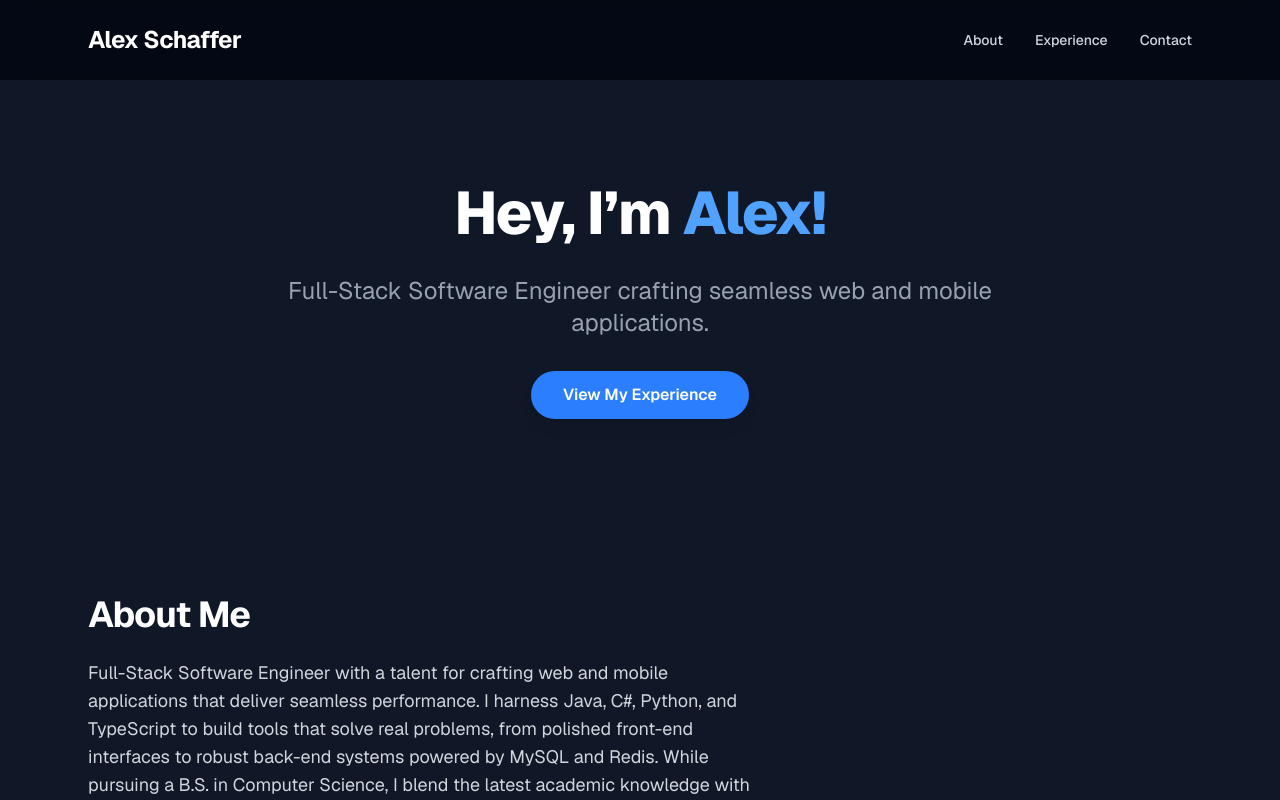
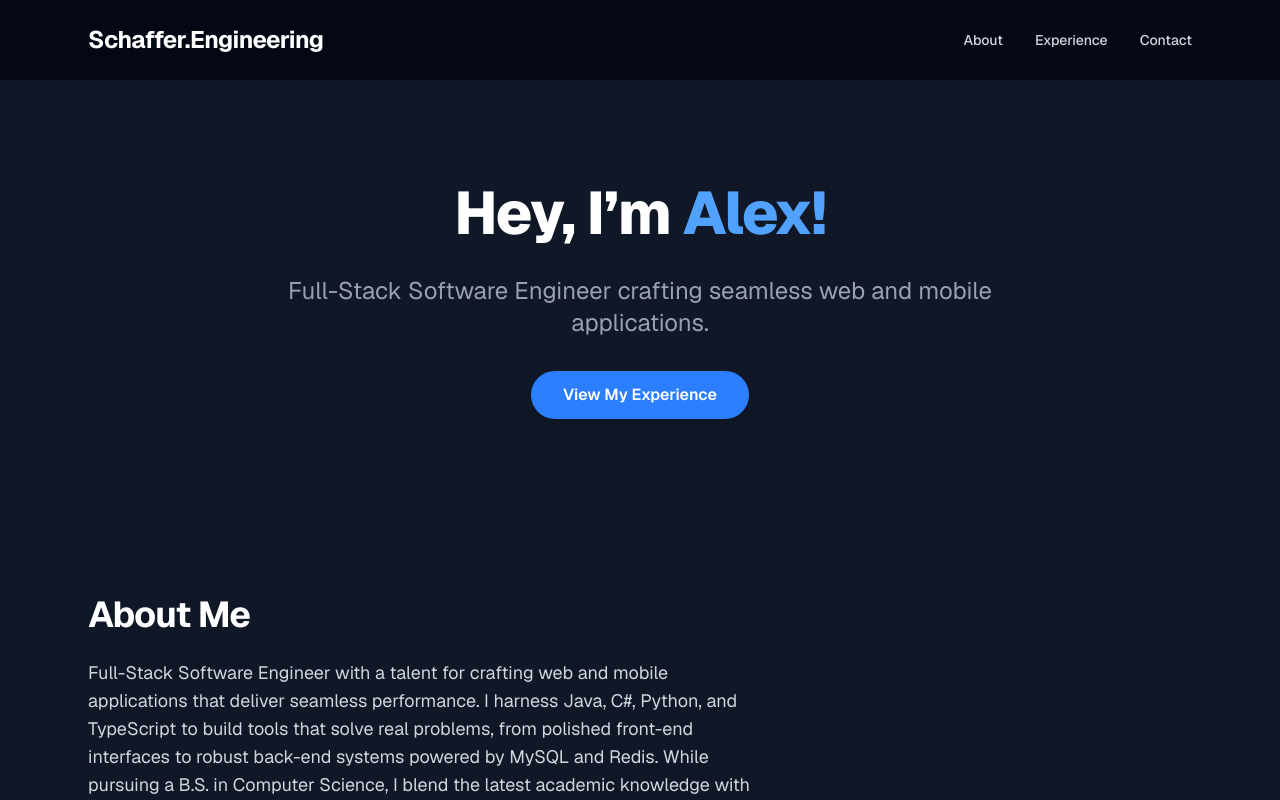
Before and after one commit to ASchaffer8770/alex_portfolio, a Next.js app: page / in a window 1280 px wide. Shown: the top 800 px of the page. Built offline with nearby package versions, Linux system fonts and the light colour scheme.

Commit message:
Changed title to schaffer.engineering

```diff
--- a/src/app/page.tsx
+++ b/src/app/page.tsx
@@ -11,7 +11,7 @@ export default function Home() {
       {/* Header */}
       <header className="sticky top-0 bg-gray-950/90 backdrop-blur-lg z-10 py-6">
         <nav className="max-w-6xl mx-auto px-6 flex justify-between items-center">
-          <div className="text-2xl font-bold tracking-tight">Alex Schaffer</div>
+          <div className="text-2xl font-bold tracking-tight">Schaffer.Engineering</div>
           <ul className="flex space-x-8 text-sm font-medium">
             <li>
               <a href="#about" className="text-gray-300 hover:text-blue-400 transition-colors duration-200">
```
